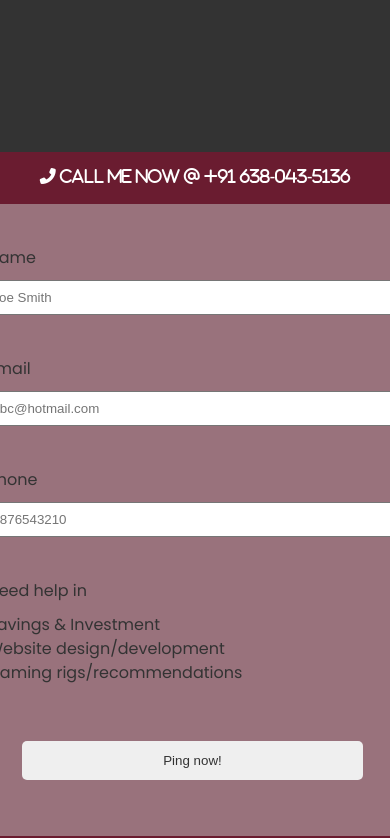
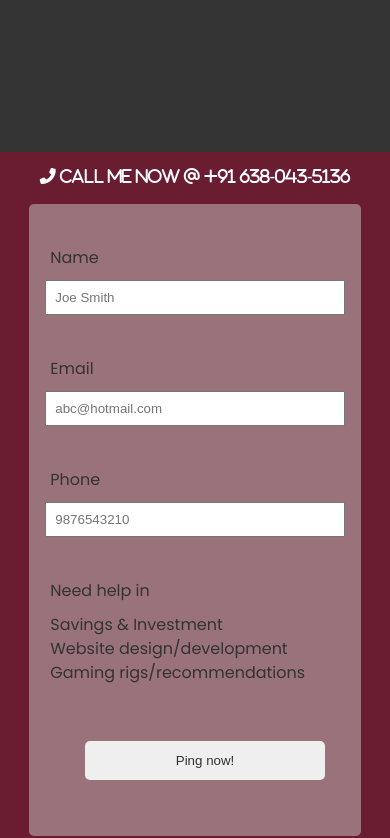
Before and after one commit to Natarajanraju/portfolio, a website: page contact.html in a window 390 px wide. Shown: the part 270-1108 px from the top of the page. Drawn offline with Linux system fonts and the light colour scheme.

Commit message:
Add files via upload

```diff
--- a/css/mobile.css
+++ b/css/mobile.css
@@ -95,7 +95,7 @@ body
 #social .grid-container .contact-form form
 {
   padding: 1rem;
-  width: 90%;
+  width: 85vw;
   max-width: 500px;
 
 
```
